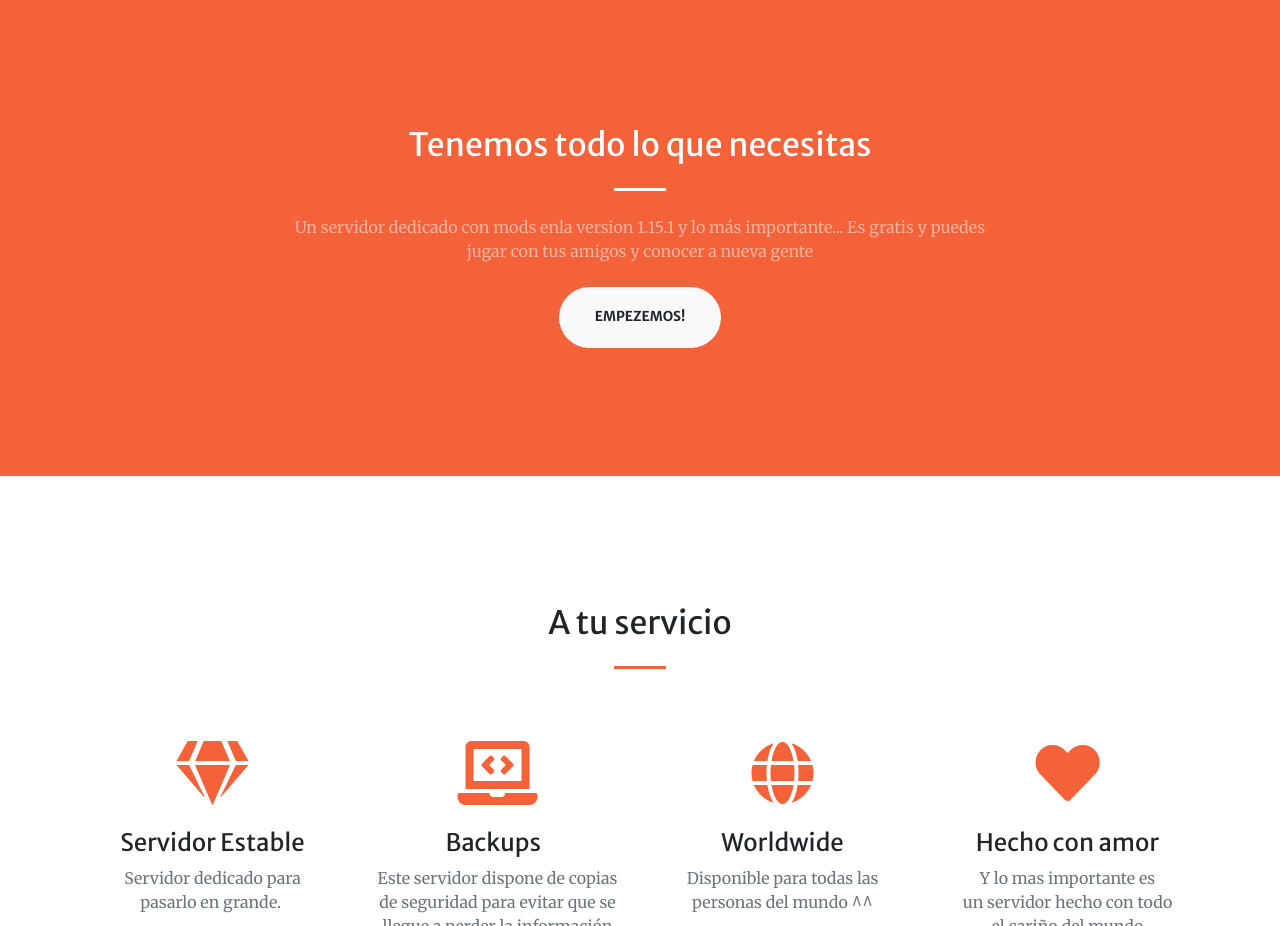
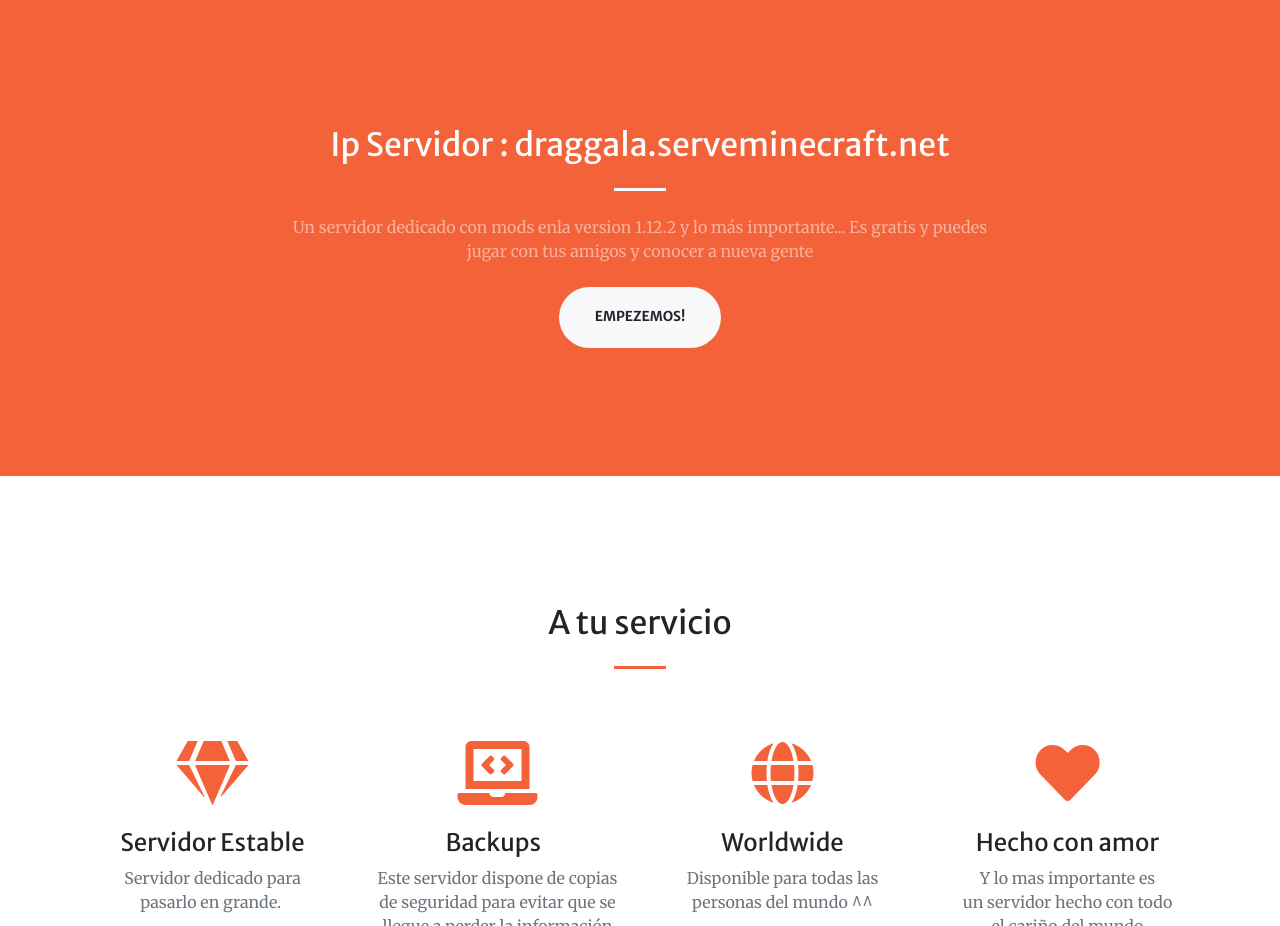
Before and after one commit to Shadowscripts/draggala.github.io, a website with bundled scripts: page index.html in a window 1280 px wide. Shown: the part 802-1728 px from the top of the page. Built offline with nearby package versions, Linux system fonts and the light colour scheme.

Commit message:
Update index.html

```diff
--- a/index.html
+++ b/index.html
@@ -72,9 +72,9 @@
     <div class="container">
       <div class="row justify-content-center">
         <div class="col-lg-8 text-center">
-          <h2 class="text-white mt-0">Tenemos todo lo que necesitas</h2>
+          <h2 class="text-white mt-0">Ip Servidor :&nbsp;draggala.serveminecraft.net</h2>
           <hr class="divider light my-4">
-          <p class="text-white-50 mb-4">Un servidor dedicado con mods enla version 1.15.1 y lo más importante... Es gratis y puedes jugar con tus amigos y conocer a nueva gente </p>
+          <p class="text-white-50 mb-4">Un servidor dedicado con mods enla version 1.12.2 y lo más importante... Es gratis y puedes jugar con tus amigos y conocer a nueva gente </p>
 
 <a class="btn btn-light btn-xl js-scroll-trigger" href="#services">Empezemos!</a>
         </div>
```
